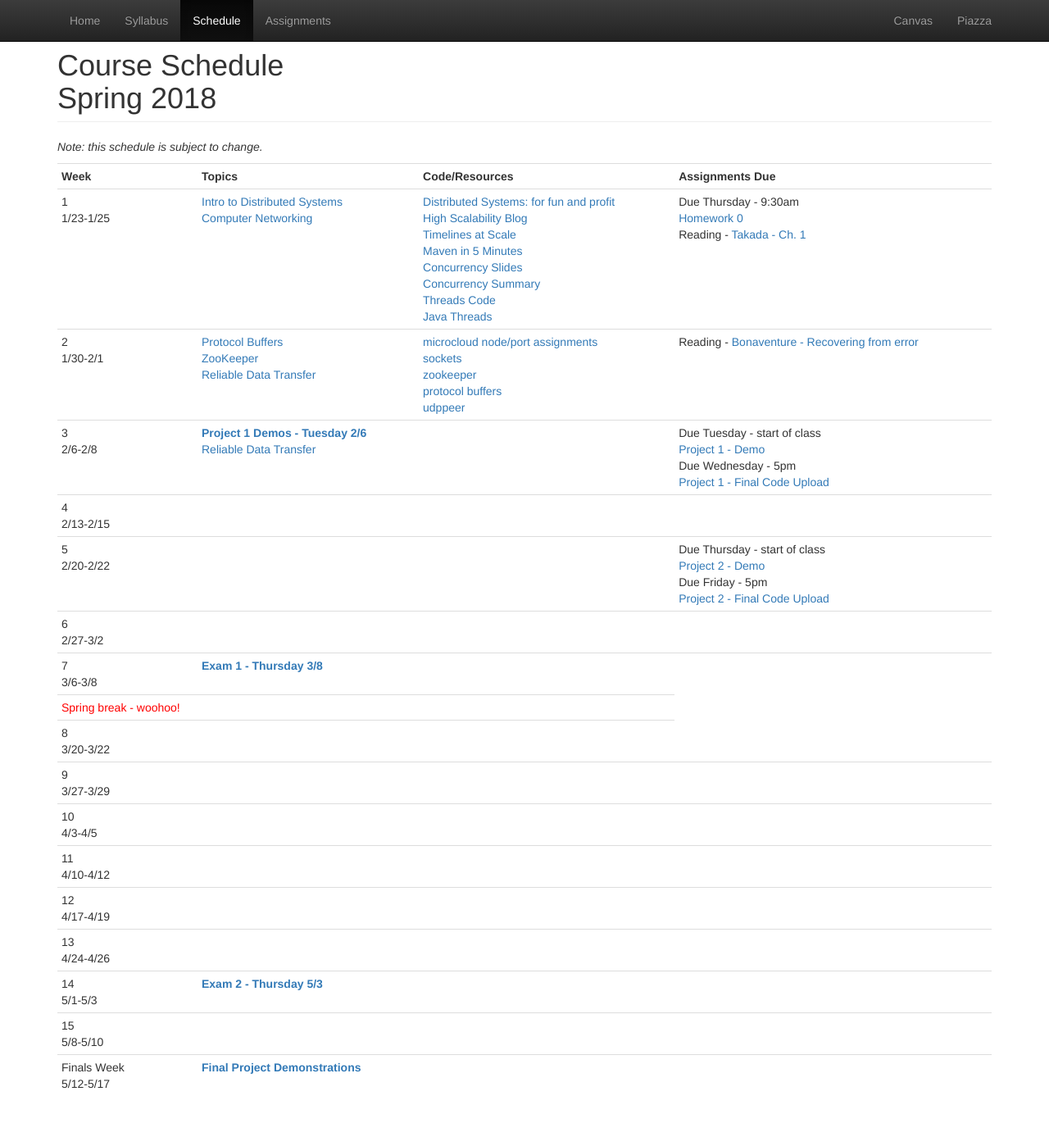
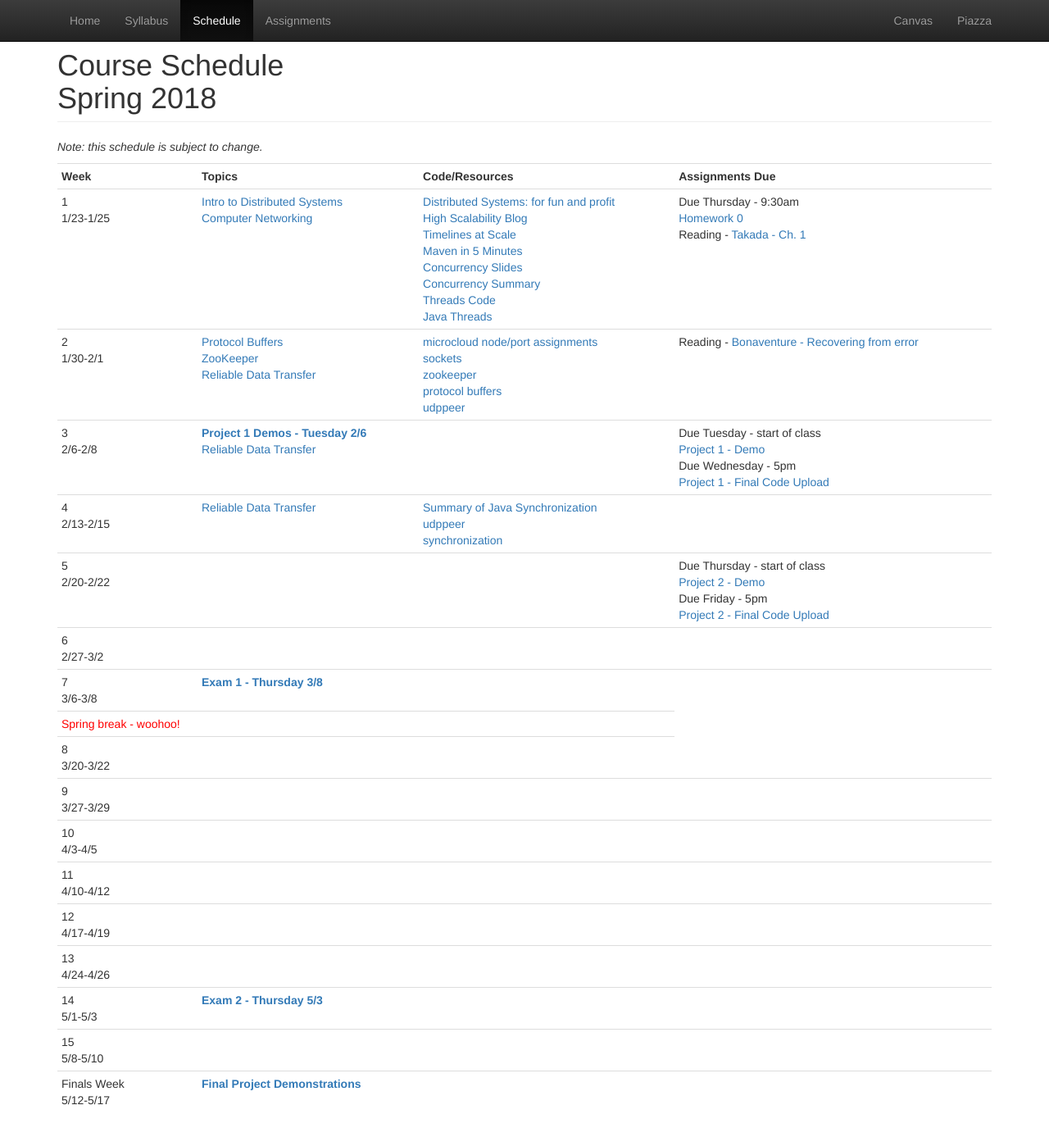
Before and after one commit to CS682-S18/cs682-s18.github.io, a Jekyll site: the page built from schedule.html, in a window 1280 px wide and 1397 px high. Shown: the top 1387 px of the window at 82% size. Built offline with Jekyll 4.4.1, drawn with Linux system fonts in a browser that asks for light colours.

Commit message:
add sync notes

```diff
--- a/schedule.html
+++ b/schedule.html
@@ -74,8 +74,12 @@ title: Schedule
 		<tr>
 			<td>4<br/>2/13-2/15</td>
 			<td>
+				<a href="https://docs.google.com/presentation/d/1dCNzwk5LApRPZ_jRaEFs03A2AcBzQSHXs2yfQZCzwTE/edit?usp=sharing">Reliable Data Transfer</a><br/>
 			</td>
 			<td>
+				<a href="https://carlosmchica.github.io/the-java-synchronisers/">Summary of Java Synchronization</a><br/>
+				<a href="https://github.com/CS682-S18/code/tree/master/udppeer">udppeer</a><br/>
+				<a href="https://github.com/CS682-S18/code/tree/master/synchronization">synchronization</a><br/>
 			</td>
 			<td>
 			</td>
```
